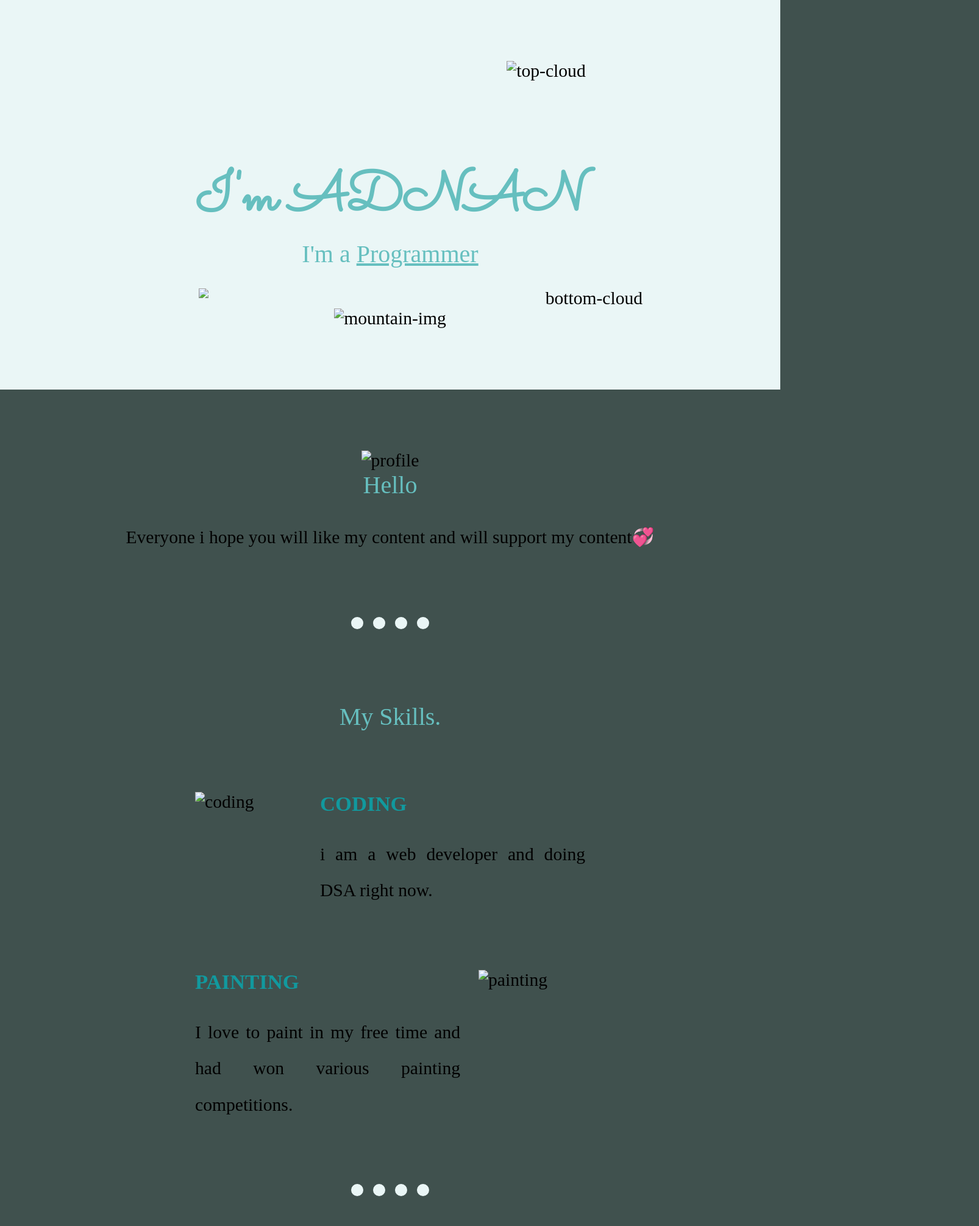
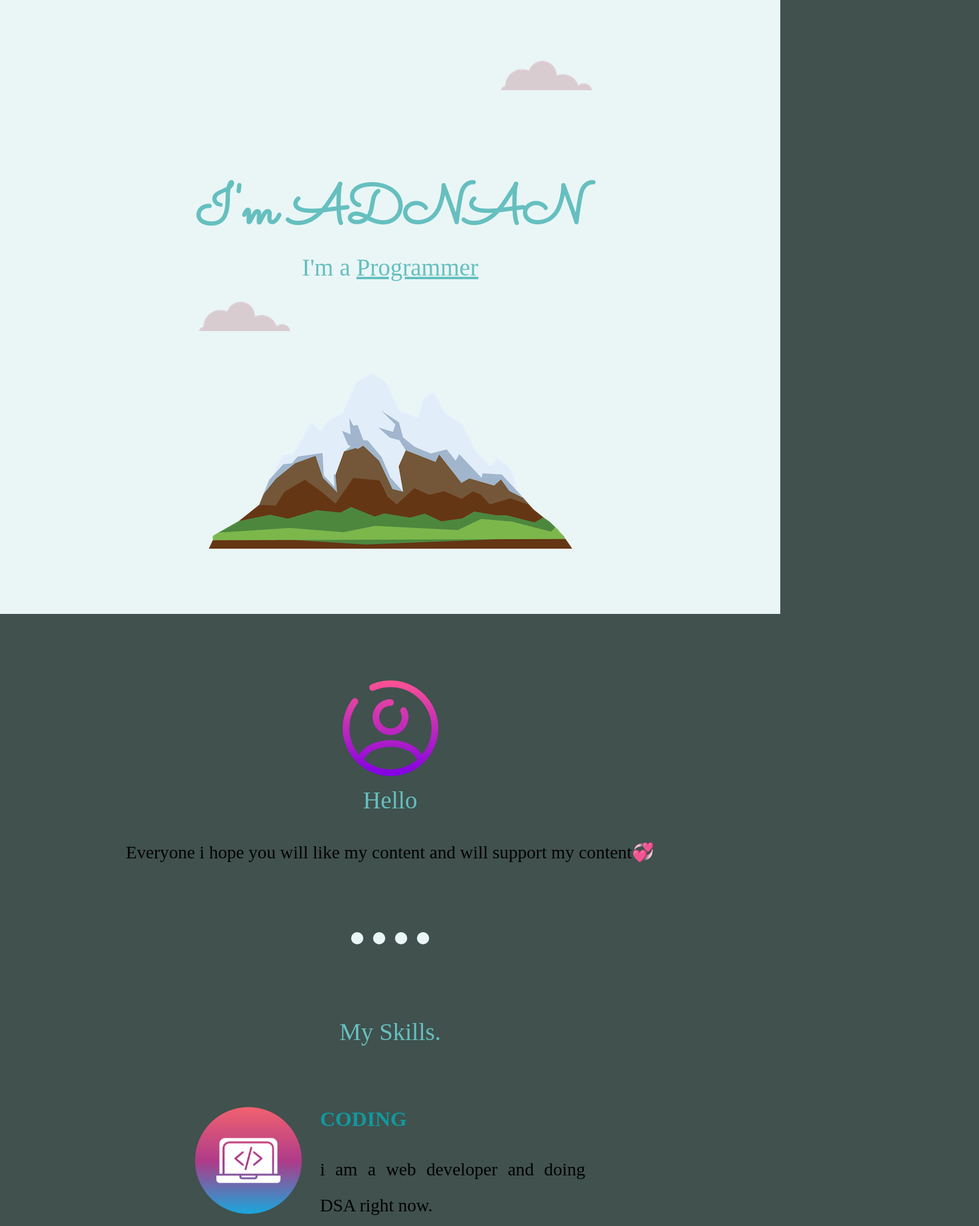
Before and after one commit to HeyAdnan/adnancss, a plain HTML site: page index.html in a window 1280 px wide. Shown: the top 2011 px of the page at 61% size, 1606 px wide, since content can reach past the window. Drawn offline with Linux system fonts and the light colour scheme; files that its build step writes are made by us from their sources.

Commit message:
Update index.html

```diff
--- a/index.html
+++ b/index.html
@@ -6,7 +6,7 @@
     <meta http-equiv="X-UA-Compatible" content="IE=edge">
     <meta name="viewport" content="width=device-width, initial-scale=1.0">
     <title>ADNAN</title>
-    <link rel="stylesheet" href="css/styles.css">
+    <link rel="stylesheet" href="styles.css">
     <link rel="icon" href="favicon.ico">
     <link href='https://fonts.googleapis.com/css?family=Sacramento' rel='stylesheet'>
 </head>
@@ -14,17 +14,17 @@
 
 <body>
     <div class="top">
-        <img src="images/cloud.png" class="top-cloud" alt="top-cloud">
+        <img src="cloud.png" class="top-cloud" alt="top-cloud">
 
         <h1>I'm ADNAN</h1>
         <h2>I'm a <span class="span1"> Programmer</span></h2>
 
-        <img src="images/cloud.png" class="bottom-cloud" alt="bottom-cloud">
-        <img src="images/mountain.png" class="mountain" alt="mountain-img">
+        <img src="cloud.png" class="bottom-cloud" alt="bottom-cloud">
+        <img src="mountain.png" class="mountain" alt="mountain-img">
     </div>
     <div class="middle-container">
         <div class="profile">
-            <img src="IMAGES/profile.png" class="prof" alt="profile">
+            <img src="profile.png" class="prof" alt="profile">
             <h2>Hello</h2>
             <p>Everyone i hope you will like my content and will support my content💞</p>
         </div>
@@ -32,12 +32,12 @@
         <div class="skills">
             <h2>My Skills.</h2>
             <div class="skill-row">
-                <img class="coding" src="images/coding.png" alt="coding">
+                <img class="coding" src="coding.png" alt="coding">
                 <h3>CODING</h3>
                 <p>i am a web developer and doing DSA right now.</p>
             </div>
             <div class="skill-row">
-                <img class="painting" src="images/painting.png" alt="painting">
+                <img class="painting" src="painting.png" alt="painting">
                 <h3>PAINTING</h3>
                 <p class="p2">I love to paint in my free time and had won various painting competitions.</p>
             </div>
```
